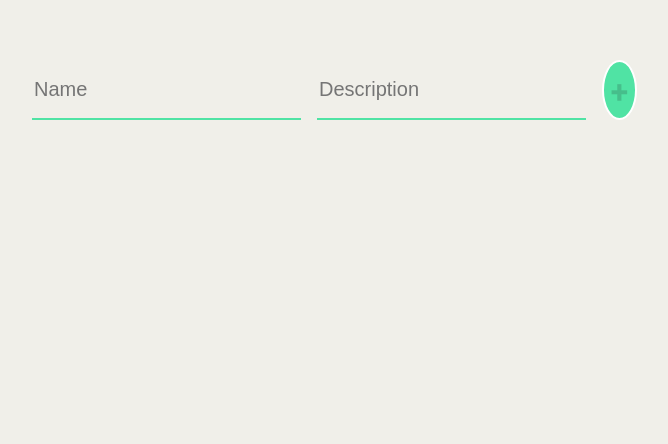
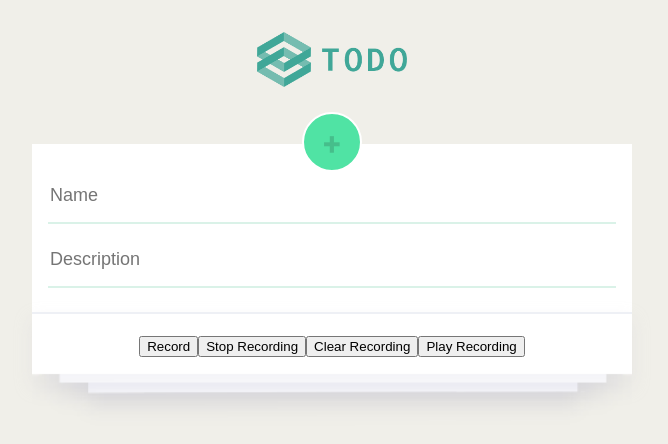
Before and after one commit to ZakZubair/todo, a React app: page / in a window 1280 px wide. Shown: the top 444 px of the page, without its empty margins (308-976 px from the left). Built offline with nearby package versions, Linux system fonts and the light colour scheme.

Commit message:
Update the UI 💅

```diff
--- a/src/App.js
+++ b/src/App.js
@@ -9,6 +9,7 @@ import {
 } from './actions';
 import Input from './components/Form';
 import List from './components/List';
+import Logo from './assets/img/logo.png';
 
 class App extends Component {
   constructor(props) {
@@ -98,6 +99,9 @@ class App extends Component {
 
     return (
       <div className="todo__container">
+        <div className="todo__header">
+          <img src={Logo} className="todo__logo" alt="ToDo. Logo" />
+        </div>
         <Input
           name={name}
           description={description}
@@ -113,6 +117,22 @@ class App extends Component {
           onRemove={handleRemove}
           onEdit={handleEdit}
         />
+
+        <div className="todo__footer">
+          {/* TODO: action buttons goes here */}
+          <button className="todo__button" type="button">
+            Record
+          </button>
+          <button className="todo__button" type="button">
+            Stop Recording
+          </button>
+          <button className="todo__button" type="button">
+            Clear Recording
+          </button>
+          <button className="todo__button" type="button">
+            Play Recording
+          </button>
+        </div>
       </div>
     );
   }
--- a/src/app.scss
+++ b/src/app.scss
@@ -17,8 +17,40 @@ body {
 
   .todo {
     &__container {
-      margin: rem(60) auto;
+      margin: rem(32) auto rem(60);
       max-width: rem(600);
+    }
+    &__header {
+      text-align: center;
+      margin-bottom: rem(52);
+    }
+    &__logo {
+      width: rem(150);
+    }
+    &__footer {
+      position: relative;
+      height: rem(64);
+      display: flex;
+      align-items: center;
+      justify-content: center;
+      background-color: $white;
+      border-top: 2px solid $athens-gray;
+      box-shadow: 0 rem(8) rem(16) 0 $mischka-35;
+      text-shadow: 0 rem(8) rem(16) $mischka-35;
+      &:after {
+        content: '';
+        position: absolute;
+        width: 100%;
+        background-image: url('./assets/img/footer-bg.png');
+        height: rem(75);
+        background-size: cover;
+        background-repeat: no-repeat;
+        bottom: rem(-60);
+      }
+    }
+    // TODO: update the button style
+    &__button {
+
     }
   }
 }
--- a/src/components/Form/_form.scss
+++ b/src/components/Form/_form.scss
@@ -1,16 +1,18 @@
 .input {
   display: flex;
-  background-color: transparent;
-  margin-bottom: rem(32);
+  flex-direction: column;
+  background-color: $white;
+  padding: rem(16) rem(16) rem(24);
 
   input {
     flex: 1;
-    font-size: rem(20);
+    font-size: rem(18);
     color: $bright-gray;
     outline: none;
     border: none;
-    margin-right: rem(16);
-    border-bottom: rem(2) solid $turquoise;
+    padding-bottom: rem(16);
+    margin: rem(24) 0 0;
+    border-bottom: rem(2) solid $emerald-20;
     background-color: transparent;
   }
 
@@ -27,6 +29,9 @@
     height: rem(60);
     border: 2px solid $white;
     outline: 0;
+    position: absolute;
+    left: calc(50% - 30px);
+    margin-top: -48px;
     transition: all 0.15s;
 
     &:hover {
--- a/src/components/Item/Item.js
+++ b/src/components/Item/Item.js
@@ -13,7 +13,7 @@ class Item extends Component {
     };
   }
 
-  // Handle onChange event for name input\
+  // Handle onChange event for name input
   handleEditNameChange = (e) => {
     e.stopPropagation();
     this.setState({
--- a/src/components/Item/_item.scss
+++ b/src/components/Item/_item.scss
@@ -5,6 +5,7 @@
   transition: all 0.15s;
   user-select: none;
   outline: 0;
+  border-top: rem(2) solid $athens-gray;
   cursor: pointer;
 
   &:hover {
@@ -16,11 +17,7 @@
   }
 
   + .item {
-    border-top: rem(1) solid $athens-gray;
-
-    &:first-child {
-      border-top: 0;
-    }
+    border-top: rem(2) solid $athens-gray;
   }
 
   &__text {
@@ -54,6 +51,7 @@
       color: $bright-gray;
       outline: none;
       border: none;
+      padding-bottom: rem(4);
       border-bottom: rem(1) solid $french-gray;
       background-color: transparent;
       &.name {
@@ -62,7 +60,7 @@
       }
       &.description {
         font-size: rem(16);
-        padding: rem(8) 0 0;
+        padding: rem(8) 0 rem(4);
       }
     }
   }
--- a/src/components/List/List.js
+++ b/src/components/List/List.js
@@ -43,6 +43,7 @@ class List extends PureComponent {
     );
   }
 }
+
 List.defaultProps = {
   listItems: [],
 };
```
Also changed, not shown: src/assets/img/footer-bg.png (added), src/assets/img/logo.png (added).
